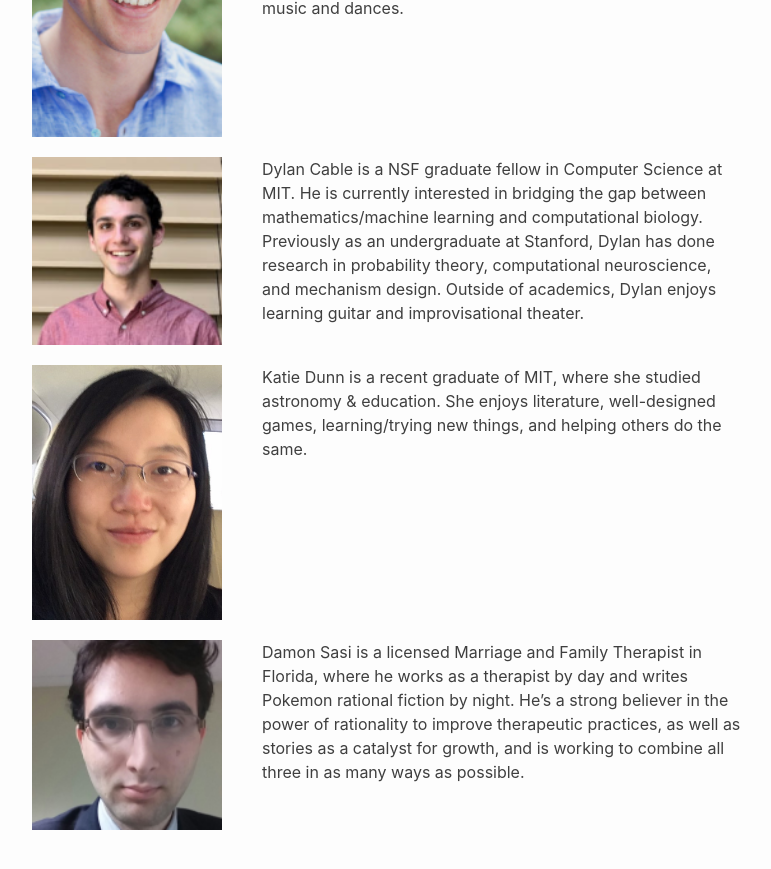
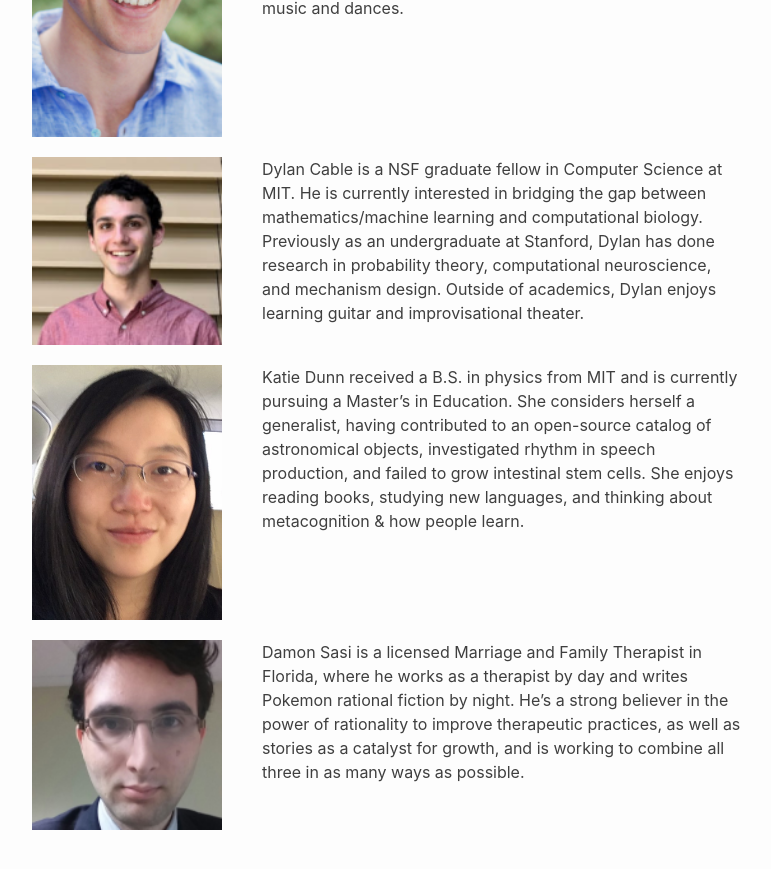
Before and after one commit to sparc-camp/sparc-camp.github.io, a Jekyll site: the page built from content/instructors.md, in a window 1280 px wide and 900 px high, scrolled down 2216 px. Shown: the top 869 px of the window, without its empty margins (253-1024 px from the left). Built offline with Jekyll 4.4.1, drawn with Linux system fonts in a browser that asks for light colours.

Commit message:
updated katies bio

```diff
--- a/content/instructors.md
+++ b/content/instructors.md
@@ -102,7 +102,7 @@ nav_order: 1
     </td>
     <td>
       <div class="instructor_bio">
-        Katie Dunn is a recent graduate of MIT, where she studied astronomy & education. She enjoys literature, well-designed games, learning/trying new things, and helping others do the same.
+	  Katie Dunn received a B.S. in physics from MIT and is currently pursuing a Master’s in Education. She considers herself a generalist, having contributed to an open-source catalog of astronomical objects, investigated rhythm in speech production, and failed to grow intestinal stem cells. She enjoys reading books, studying new languages, and thinking about metacognition & how people learn.
       </div>
     </td>
   </tr>
```
